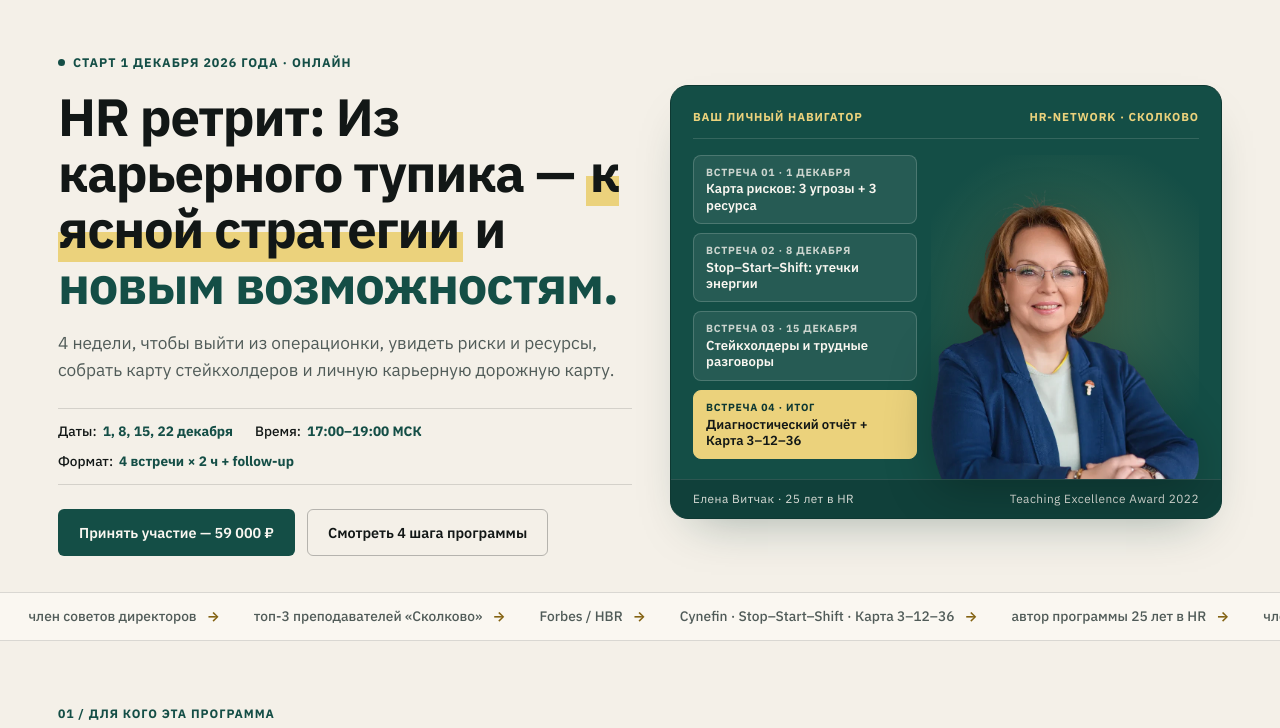
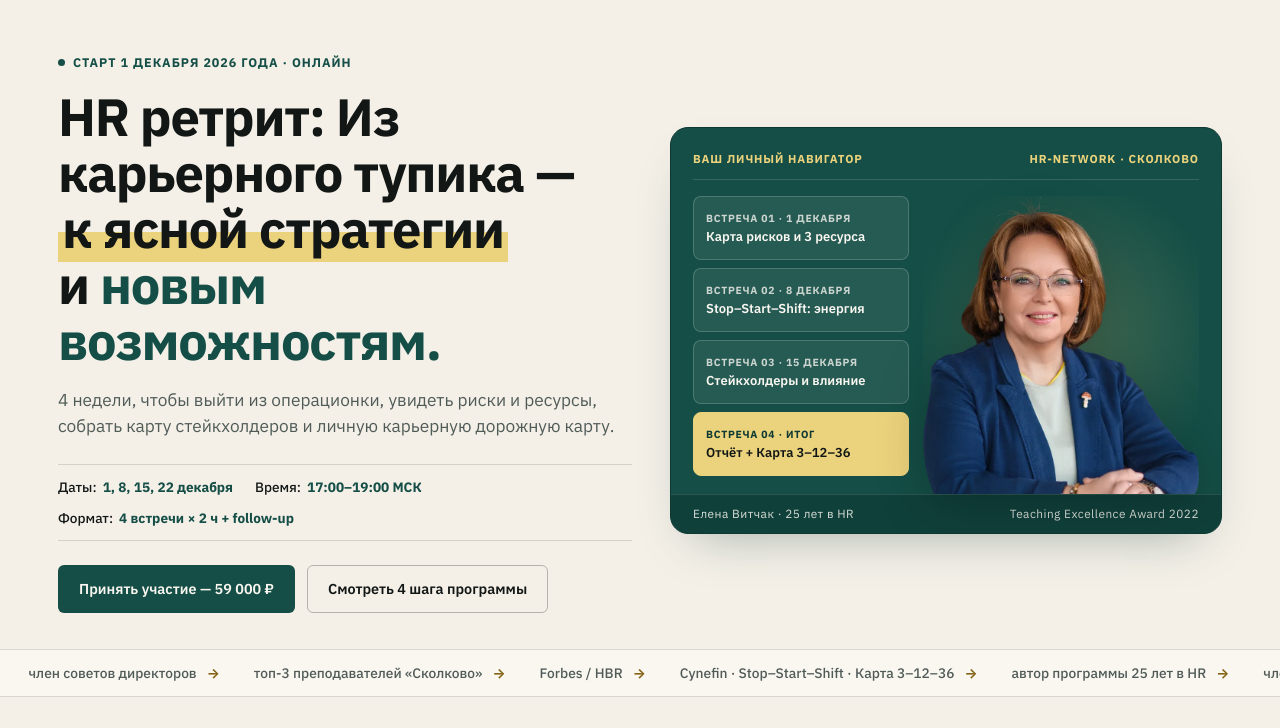
Before and after one commit to gasanovaz/hr-retreat, a PHP site: page / in a window 1280 px wide. Shown: the part 69-797 px from the top of the page. Run offline with PHP 8.4, Linux system fonts and the light colour scheme.

Commit message:
Surgical Safari fix: strict portrait frame elena-author, aligned Section 03 heights & cache-bust

```diff
--- a/index.html
+++ b/index.html
@@ -13,7 +13,7 @@
   <link rel="preconnect" href="https://fonts.googleapis.com">
   <link rel="preconnect" href="https://fonts.gstatic.com" crossorigin>
   <link href="https://fonts.googleapis.com/css2?family=IBM+Plex+Sans:wght@400;500;600;700&display=swap" rel="stylesheet">
-  <link rel="stylesheet" href="styles.css">
+  <link rel="stylesheet" href="styles.css?v=4">
 </head>
 <body>
 
@@ -66,9 +66,8 @@
           </div>
 
           <h1>
-            HR ретрит: Из карьерного тупика —
-            <span class="hl-champagne">к ясной стратегии</span> и
-            <span class="hl-teal">новым возможностям.</span>
+            HR ретрит: Из карьерного тупика —<br>
+            <span class="hl-champagne">к&nbsp;ясной стратегии</span> и&nbsp;<span class="hl-teal">новым возможностям.</span>
           </h1>
 
           <p class="hero-lead">
@@ -97,24 +96,24 @@
             <div class="navigator-nodes">
               <div class="nav-node">
                 <div class="nav-node-k">Встреча 01 · 1 декабря</div>
-                <div class="nav-node-v">Карта рисков: 3 угрозы + 3 ресурса</div>
+                <div class="nav-node-v">Карта рисков и 3 ресурса</div>
               </div>
               <div class="nav-node">
                 <div class="nav-node-k">Встреча 02 · 8 декабря</div>
-                <div class="nav-node-v">Stop–Start–Shift: утечки энергии</div>
+                <div class="nav-node-v">Stop–Start–Shift: энергия</div>
               </div>
               <div class="nav-node">
                 <div class="nav-node-k">Встреча 03 · 15 декабря</div>
-                <div class="nav-node-v">Стейкхолдеры и трудные разговоры</div>
+                <div class="nav-node-v">Стейкхолдеры и влияние</div>
               </div>
               <div class="nav-node is-accent">
                 <div class="nav-node-k">Встреча 04 · Итог</div>
-                <div class="nav-node-v">Диагностический отчёт + Карта 3–12–36</div>
+                <div class="nav-node-v">Отчёт + Карта 3–12–36</div>
               </div>
             </div>
 
             <div class="hero-portrait-wrap">
-              <img src="assets/elena-about.webp" alt="Елена Витчак — автор программы HR ретрит" width="722" height="779" fetchpriority="high" decoding="async">
+              <img src="assets/elena-about.webp?v=4" alt="Елена Витчак — автор программы HR ретрит" width="722" height="779" fetchpriority="high" decoding="async">
             </div>
           </div>
 
@@ -350,7 +349,7 @@
           <aside class="author-panel" id="author">
             <div class="author-top">
               <div class="author-photo">
-                <img src="assets/elena-1121.webp" alt="Елена Витчак — профессор бизнес-практики Сколково" width="416" height="732" loading="lazy" decoding="async">
+                <img src="assets/elena-author.webp?v=4" alt="Елена Витчак — профессор бизнес-практики Сколково" width="440" height="525" loading="lazy" decoding="async">
               </div>
               <div>
                 <div class="author-quote">«Делаю сложное понятным»</div>
@@ -661,6 +660,6 @@
     </div>
   </footer>
 
-  <script src="app.js"></script>
+  <script src="app.js?v=4"></script>
 </body>
 </html>
--- a/styles.css
+++ b/styles.css
@@ -350,17 +350,17 @@ section, [id] {
 
 .hero-card-body {
   display: grid;
-  grid-template-columns: minmax(0, 1fr) 268px;
+  grid-template-columns: minmax(0, 1fr) 276px;
   gap: 14px;
-  align-items: end;
+  align-items: stretch;
   padding-top: 16px;
 }
 
 .navigator-nodes {
   display: grid;
   grid-template-rows: repeat(4, 1fr);
-  gap: 9px;
-  padding-bottom: 20px;
+  gap: 8px;
+  padding-bottom: 18px;
 }
 
 .nav-node {
@@ -394,10 +394,10 @@ section, [id] {
 }
 
 .nav-node-v {
-  font-size: 0.82rem;
+  font-size: 0.81rem;
   font-weight: 600;
   line-height: 1.25;
-  margin-top: 1px;
+  margin-top: 2px;
 }
 
 .hero-portrait-wrap {
@@ -406,13 +406,14 @@ section, [id] {
   align-items: flex-end;
   justify-content: center;
   position: relative;
-  background: radial-gradient(circle at 52% 46%, rgba(235, 210, 124, 0.22) 0%, rgba(235, 210, 124, 0.05) 56%, transparent 74%);
+  background: radial-gradient(circle at 52% 46%, rgba(235, 210, 124, 0.24) 0%, rgba(235, 210, 124, 0.05) 56%, transparent 74%);
 }
 
 .hero-portrait-wrap img {
-  width: 100%;
-  max-width: 268px;
+  width: 276px;
+  max-width: 100%;
   height: auto;
+  flex-shrink: 0;
   display: block;
   object-fit: contain;
   object-position: bottom center;
```
Also changed, not shown: other parts of styles.css (+25 -13 lines), assets/elena-author.webp (added).
